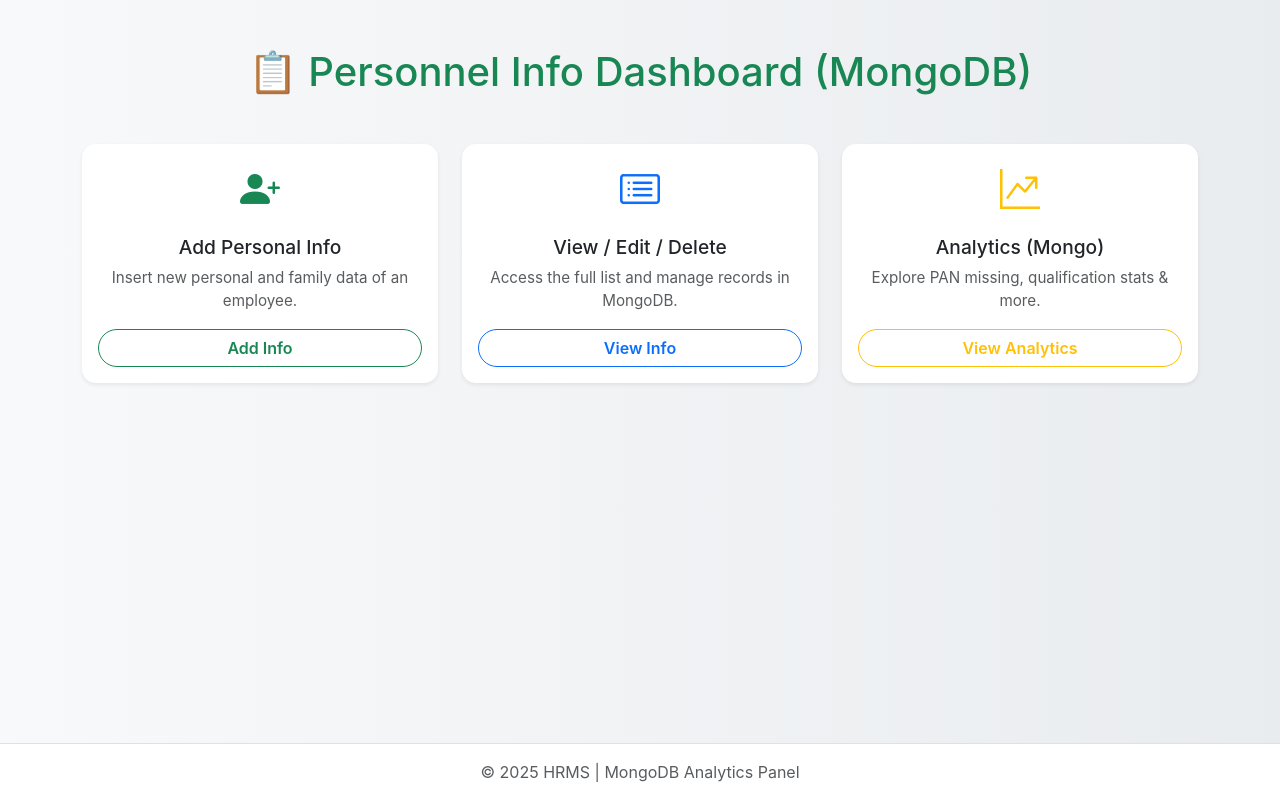
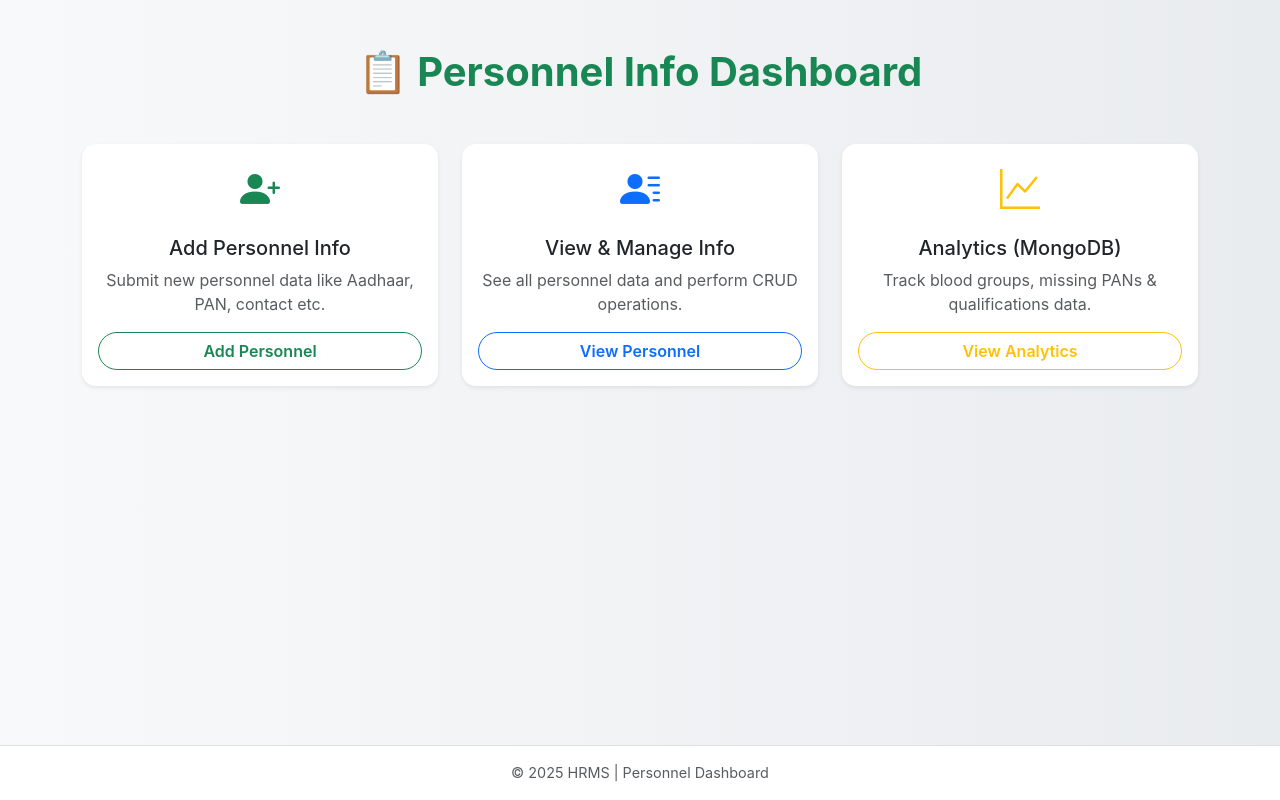
Before and after one commit to pratham1kruk/HR-management-system, a Flask app: page /personnel/home in a window 1280 px wide. Run offline with Flask 3, Linux system fonts and the light colour scheme; some libraries are stand-ins or nearby versions.

Commit message:
mongo model and personnel home .html updates

```diff
--- a/backend/routes/mongo_analytics_routes.py
+++ b/backend/routes/mongo_analytics_routes.py
@@ -1,5 +1,5 @@
 from flask import Blueprint, render_template
-from db.mongo_connection import get_personnel_collection
+from models.mongo_models import get_personnel_collection
 
 mongo_analytics_bp = Blueprint("mongo_analytics", __name__, url_prefix="/mongo-analytics")
 
--- a/backend/templates/personnel_home.html
+++ b/backend/templates/personnel_home.html
@@ -2,10 +2,10 @@
 <html lang="en">
 <head>
   <meta charset="UTF-8">
-    <title>MongoDB | Personal Info Dashboard</title>
+  <title>Personnel Dashboard</title>
   <meta name="viewport" content="width=device-width, initial-scale=1">
 
-    <!-- Bootstrap -->
+  <!-- Bootstrap CSS -->
   <link href="https://cdn.jsdelivr.net/npm/bootstrap@5.3.0/dist/css/bootstrap.min.css" rel="stylesheet">
   <link href="https://cdn.jsdelivr.net/npm/bootstrap-icons@1.10.5/font/bootstrap-icons.css" rel="stylesheet">
 
@@ -14,57 +14,53 @@
       font-family: 'Inter', sans-serif;
       background: linear-gradient(to right, #f8f9fa, #e9ecef);
     }
-
+    h1 {
+      font-weight: 700;
+    }
     .card {
       border-radius: 14px;
       transition: all 0.3s ease-in-out;
     }
-
     .card:hover {
       transform: scale(1.03);
       box-shadow: 0 12px 20px rgba(0, 0, 0, 0.08);
     }
-
-        .card-title {
-            font-size: 1.2rem;
-        }
-
-        .card-text {
-            font-size: 0.95rem;
-        }
-
     .btn {
       font-weight: 600;
       border-radius: 25px;
     }
+    footer {
+      font-size: 0.9rem;
+    }
   </style>
 </head>
 <body class="d-flex flex-column min-vh-100">
+
   <div class="container py-5 flex-grow-1">
-        <h1 class="mb-5 text-center text-success">📋 Personnel Info Dashboard (MongoDB)</h1>
+    <h1 class="mb-5 text-center text-success">📋 Personnel Info Dashboard</h1>
 
     <div class="row g-4 justify-content-center">
 
-            <!-- Add Personnel Info -->
+      <!-- Add New Personnel -->
       <div class="col-md-4">
         <div class="card h-100 shadow-sm border-0">
           <div class="card-body text-center">
             <div class="mb-3"><i class="bi bi-person-plus-fill fs-1 text-success"></i></div>
-                        <h5 class="card-title">Add Personal Info</h5>
-                        <p class="card-text text-muted">Insert new personal and family data of an employee.</p>
-                        <a href="/personnel/add" class="btn btn-outline-success w-100">Add Info</a>
+            <h5 class="card-title">Add Personnel Info</h5>
+            <p class="card-text text-muted">Submit new personnel data like Aadhaar, PAN, contact etc.</p>
+            <a href="/personnel/add" class="btn btn-outline-success w-100">Add Personnel</a>
           </div>
         </div>
       </div>
 
-            <!-- View & Edit Personnel Info -->
+      <!-- View & Manage -->
       <div class="col-md-4">
         <div class="card h-100 shadow-sm border-0">
           <div class="card-body text-center">
-                        <div class="mb-3"><i class="bi bi-card-list fs-1 text-primary"></i></div>
-                        <h5 class="card-title">View / Edit / Delete</h5>
-                        <p class="card-text text-muted">Access the full list and manage records in MongoDB.</p>
-                        <a href="/personnel/" class="btn btn-outline-primary w-100">View Info</a>
+            <div class="mb-3"><i class="bi bi-person-lines-fill fs-1 text-primary"></i></div>
+            <h5 class="card-title">View & Manage Info</h5>
+            <p class="card-text text-muted">See all personnel data and perform CRUD operations.</p>
+            <a href="/personnel/" class="btn btn-outline-primary w-100">View Personnel</a>
           </div>
         </div>
       </div>
@@ -73,9 +69,9 @@
       <div class="col-md-4">
         <div class="card h-100 shadow-sm border-0">
           <div class="card-body text-center">
-                        <div class="mb-3"><i class="bi bi-graph-up-arrow fs-1 text-warning"></i></div>
-                        <h5 class="card-title">Analytics (Mongo)</h5>
-                        <p class="card-text text-muted">Explore PAN missing, qualification stats & more.</p>
+            <div class="mb-3"><i class="bi bi-graph-up fs-1 text-warning"></i></div>
+            <h5 class="card-title">Analytics (MongoDB)</h5>
+            <p class="card-text text-muted">Track blood groups, missing PANs & qualifications data.</p>
             <a href="/mongo-analytics/" class="btn btn-outline-warning w-100">View Analytics</a>
           </div>
         </div>
@@ -85,7 +81,28 @@
   </div>
 
   <footer class="text-center py-3 bg-white border-top text-muted">
-        &copy; 2025 HRMS | MongoDB Analytics Panel
+    &copy; 2025 HRMS | Personnel Dashboard
   </footer>
+
+  <!-- Bootstrap JS -->
+  <script src="https://cdn.jsdelivr.net/npm/bootstrap@5.3.0/dist/js/bootstrap.bundle.min.js"></script>
+  <script>
+// Bootstrap-style form validation
+(function () {
+  'use strict'
+  const forms = document.querySelectorAll('.needs-validation')
+
+  Array.from(forms).forEach(function (form) {
+    form.addEventListener('submit', function (event) {
+      if (!form.checkValidity()) {
+        event.preventDefault()
+        event.stopPropagation()
+        document.getElementById('formAlert').classList.remove('d-none')
+      }
+      form.classList.add('was-validated')
+    }, false)
+  })
+})();
+</script>
 </body>
 </html>
```
Lines whose indentation alone changed are shown as unchanged.
